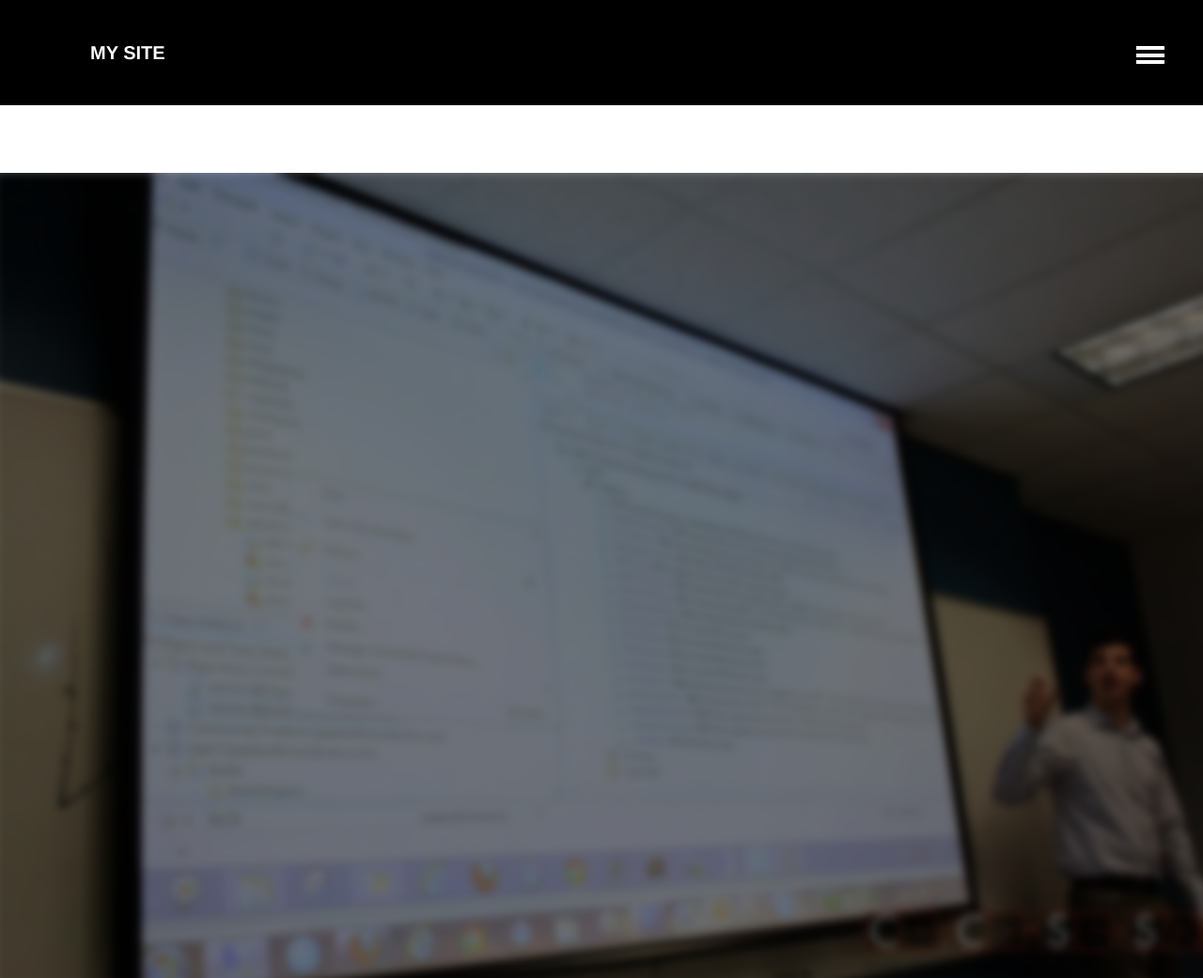
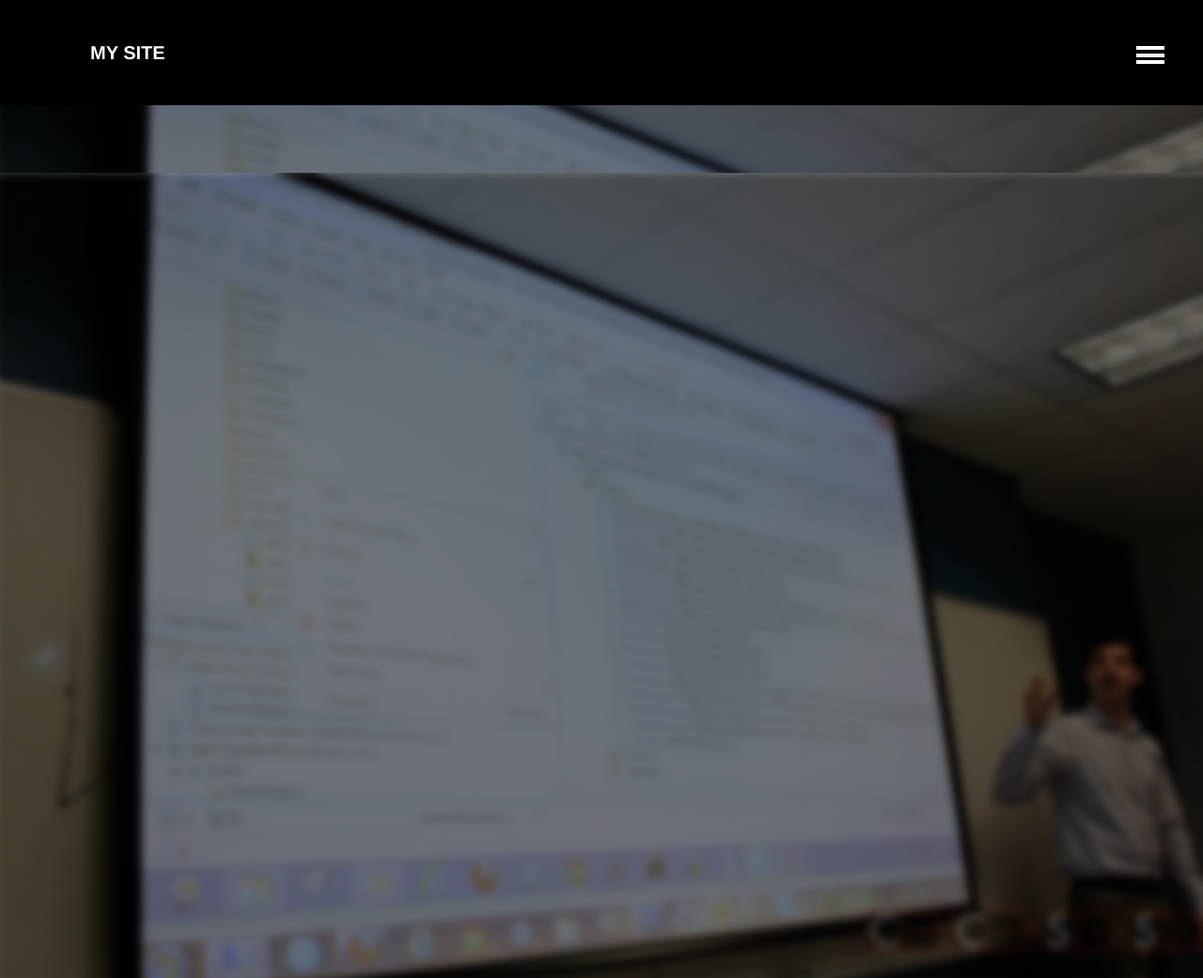
Before and after one commit to brittnylapierre/ccss_web, a Jekyll site: the page built from index.md, in a window 1280 px wide. Shown: the whole page at 94% size. Built offline with Jekyll 4.4.1, drawn with Linux system fonts in a browser that asks for light colours.

Commit message:
Update index.md

```diff
--- a/index.md
+++ b/index.md
@@ -3,6 +3,7 @@ layout: default
 permalink: /
 title: Latest Posts
 published: true
+pimage: ./images/techtalk.png
 ---
 <img class="page-image" src="./images/techtalk.png" alt="tech talk"  height="1080">
 <div class="tiles">
```
